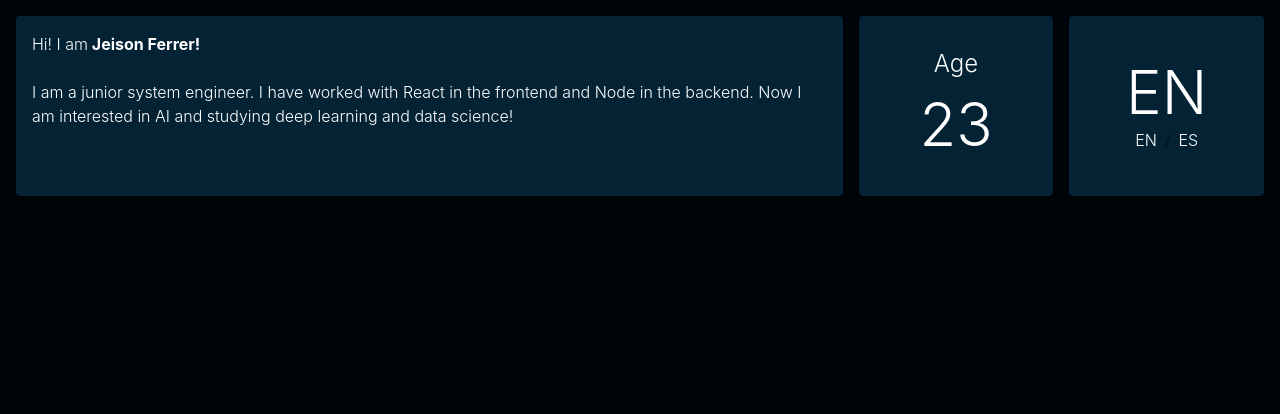
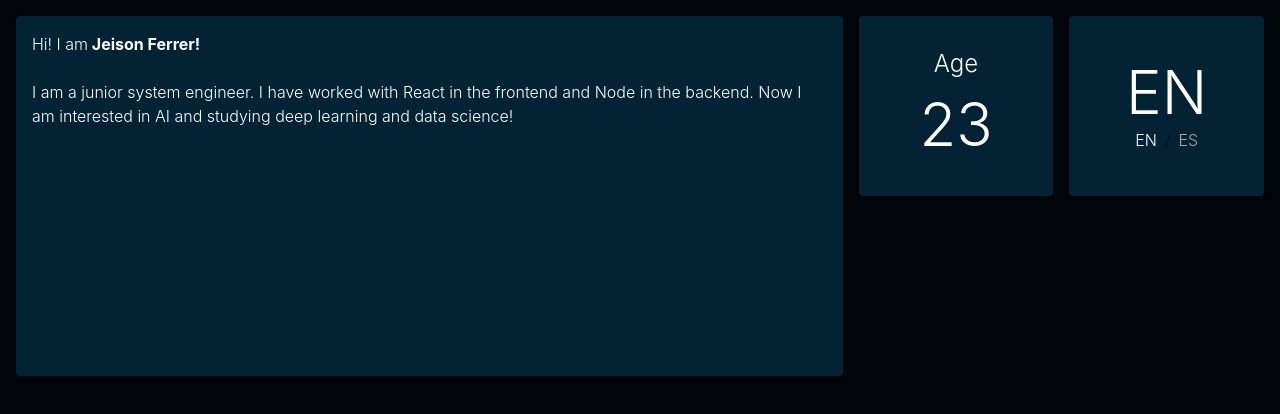
Before and after one commit to joferrer/MyPage, a React (Vite) app: page / in a window 1280 px wide. Shown: the top 414 px of the page. Built offline with nearby package versions, Linux system fonts and the light colour scheme.

Commit message:
feact: the lenguage selector is working now.

```diff
--- a/src/pages/CardComponent.jsx
+++ b/src/pages/CardComponent.jsx
@@ -2,7 +2,7 @@ import { Card, Grid } from "@mui/material"
 
 export const CardComponent = ({xs = 6 ,md= 2, sm = 4, children, hg = 1})=>{
     return <Grid item xs={xs} md={md} sm={sm} >
-        <Card sx={{height: `${hg*180}px`}}>
+        <Card sx={{height: window.innerWidth >=600 ? `${hg*180}px`:"180px",justifyContent: "center"}}>
             {children}
         </Card>
     </Grid>
--- a/src/pages/PrincipalPage.jsx
+++ b/src/pages/PrincipalPage.jsx
@@ -38,16 +38,18 @@ const SimpleCard = ({title,children})=>{
 }
 
 const LanguageSelector = ()=>{
-    const lenguages = ["EN", "ES"]
+    const lenguages = ["EN", "ES", ]
     const [lenguageSelect,setLenguageSelect] = useState(0)
 
-    return <SimpleCard title={""} onClick={()=> setLenguageSelect(1)} >
-        <Grid display={"flex"} sx={{justifyContent:"center",flexDirection:"column"}} >
-            <Typography variant="h2">{lenguages[lenguageSelect]}</Typography>
-            <Breadcrumbs aria-label="breadcrumb" sx={{justifyContent:"center"}}>
-                {
-                    lenguages.map( lg => <Link key={lg} underline="none" color={"white"}>{lg}</Link>)
-                }
+    return <SimpleCard title={""} >
+        <Grid display={"flex"} sx={{justifyContent:"center",flexDirection:"column", cursor:"pointer"}}
+             onClick={()=> setLenguageSelect(lenguageSelect == lenguages.length-1? 0: lenguageSelect+1)}>
+
+                <Typography variant="h2" >{lenguages[lenguageSelect]}</Typography>
+                <Breadcrumbs aria-label="breadcrumb" sx={{justifyContent:"center"}}>
+                    {
+                        lenguages.map( lg => <Link key={lg} underline="none" color={lenguages[lenguageSelect] == lg ? "white":"darkgrey"}>{lg}</Link>)
+                    }
         </Breadcrumbs>
         </Grid>
     </SimpleCard>
@@ -57,7 +59,7 @@ export const PrincipalPage = () => {
 
     return <Grid container spacing={2}>
 
-        <CardComponent xs={12} md={8} sm={12}>
+        <CardComponent xs={12} md={8} sm={12} hg={2}>
             <Typography variant="body1">
                 Hi! I am
                 <Typography variant="body1" component="span" fontWeight="bold">
```
Also changed, not shown: src/App.css (line endings or trailing spaces).
